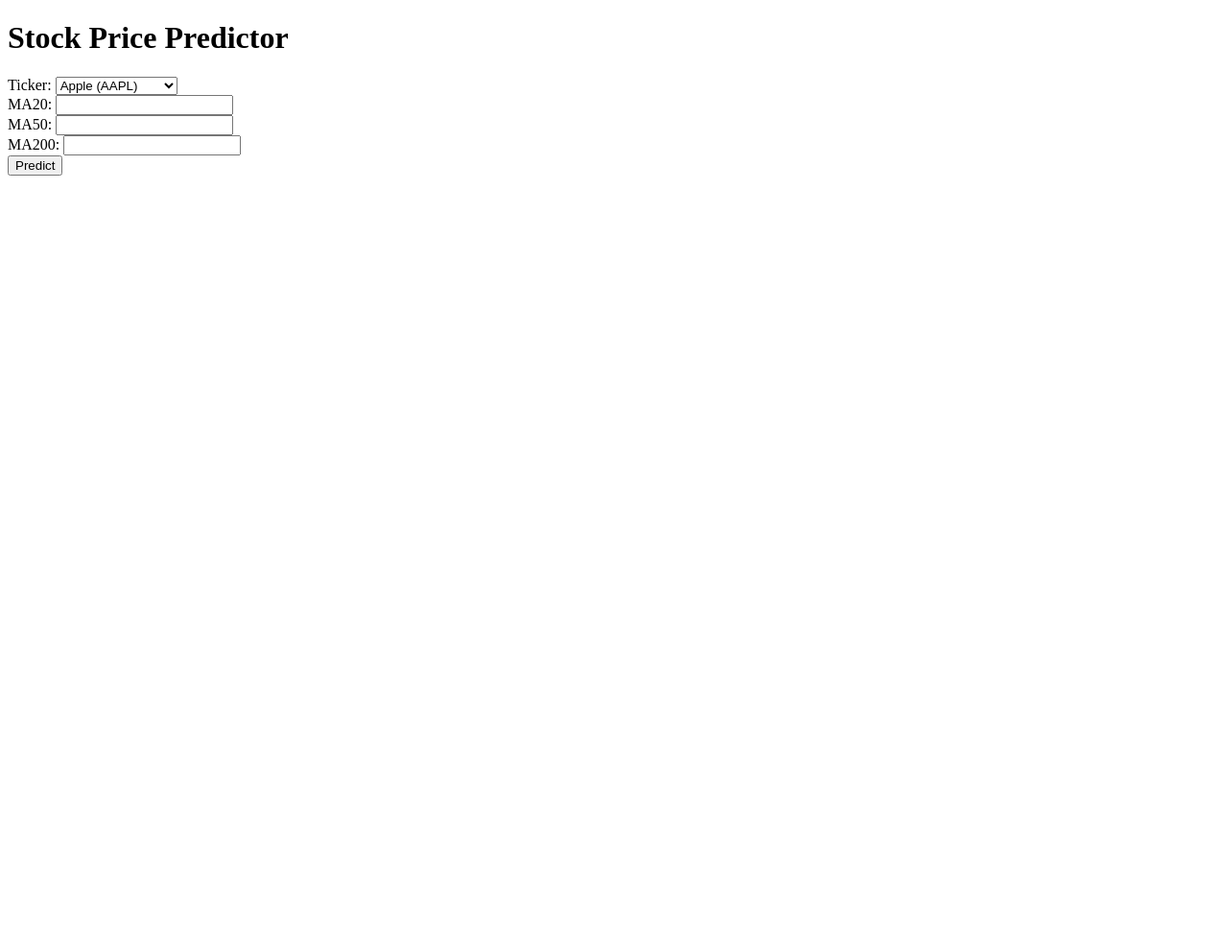
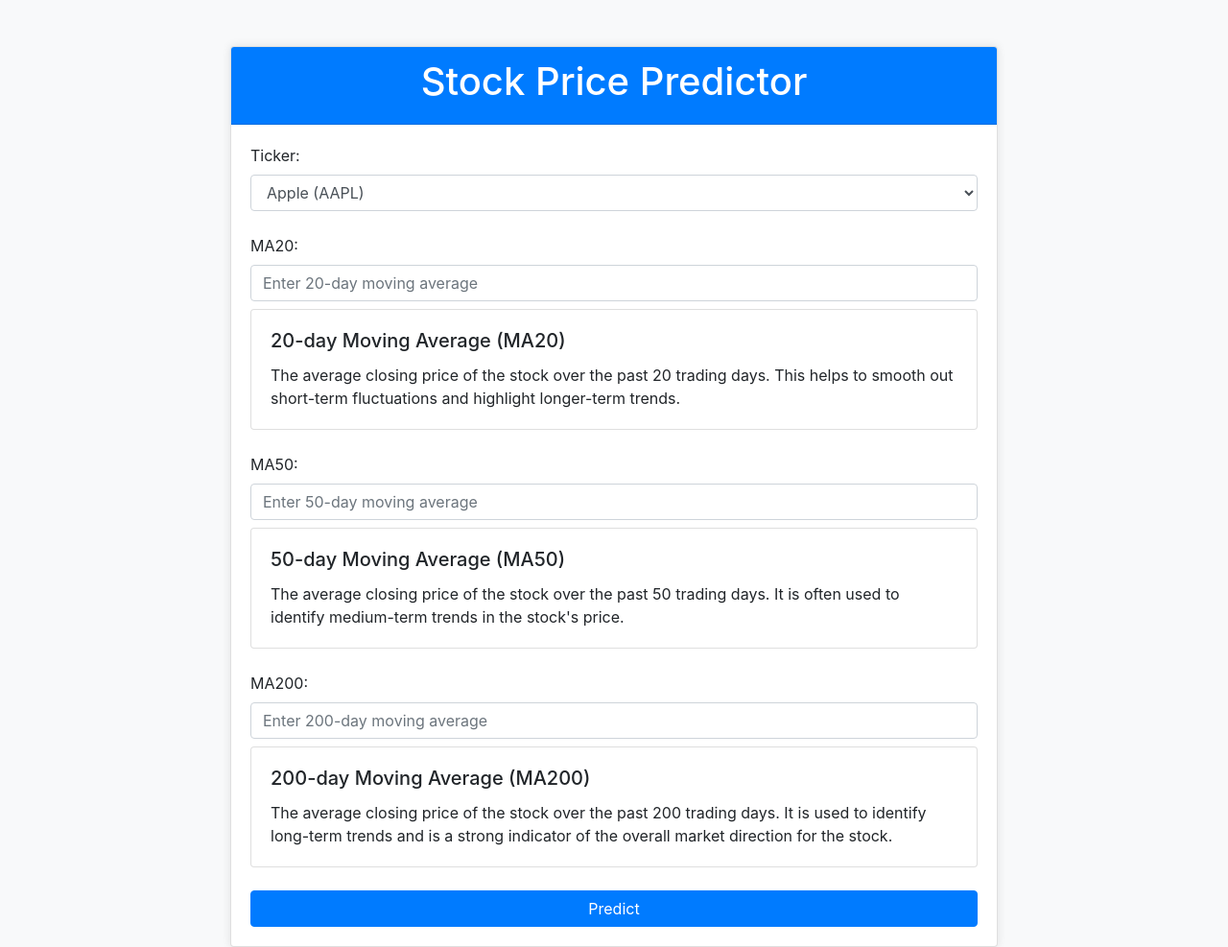
Before and after one commit to kubsamelkamu/stock-price-pridictor, a Flask app: page / in a window 1280 px wide. Shown: the whole page at 96% size. Before the commit the page ends 183 px from the top, so only its background shows below. Run offline with Flask 3, Linux system fonts and the light colour scheme; parts of the project's set-up code (start-up, migrations or seed data) failed here and were passed over; some libraries are stand-ins or nearby versions.

Commit message:
Enhance UI with Bootstrap and custom styles

```diff
--- /dev/null
+++ b/src/app/static/style.css
@@ -0,0 +1,50 @@
+body {
+    background-color: #f8f9fa;
+}
+
+.main-card {
+    max-width: 800px;
+    margin: auto;
+    box-shadow: 0 0 10px rgba(0, 0, 0, 0.1);
+    transition: transform 0.2s ease-in-out;
+}
+
+.main-card:hover {
+    transform: scale(1.02);
+}
+
+.card-header {
+    background-color: #007bff;
+    color: white;
+}
+
+.alert-heading {
+    font-size: 1.5rem;
+}
+
+.alert p {
+    font-size: 1.25rem;
+}
+
+.form-group {
+    margin-bottom: 1.5rem;
+}
+
+.info-card {
+    transition: transform 0.2s, box-shadow 0.2s;
+    cursor: pointer;
+}
+
+.info-card:hover {
+    transform: translateY(-5px);
+    box-shadow: 0 4px 8px rgba(0, 0, 0, 0.2);
+}
+
+.card-title {
+    font-size: 1.25rem;
+    margin-bottom: 0.75rem;
+}
+
+.card-text {
+    font-size: 1rem;
+}
--- a/src/app/templates/index.html
+++ b/src/app/templates/index.html
@@ -1,35 +1,74 @@
 <!DOCTYPE html>
 <html lang="en">
     <head>
-        <meta charset="utf-8">
+        <meta charset="UTF-8">
+        <meta name="viewport" content="width=device-width, initial-scale=1.0">
         <title>Stock Price Predictor</title>
-        <meta name="viewport" content="width=device-width, initial-scale=1.0">
+        <link rel="stylesheet" href="https://maxcdn.bootstrapcdn.com/bootstrap/4.5.2/css/bootstrap.min.css">
+        <link rel="stylesheet" href="{{ url_for('static', filename='style.css') }}">
     </head>
     <body>
+        <div class="container mt-5">
+            <div class="card main-card">
+                <div class="card-header text-center">
                     <h1>Stock Price Predictor</h1>
+                </div>
+                <div class="card-body">
                     <form method="POST" action="/predict">
+                        <div class="form-group">
                             <label for="ticker">Ticker:</label>
-            <select name="ticker" id="ticker">
+                            <select class="form-control" name="ticker" id="ticker">
                                 <option value="AAPL">Apple (AAPL)</option>
-                <option value="AMZN">Amazon (AMZN)</option>
+                                <option value="MSFT">Amazon (AMZN)</option>
                                 <option value="GOOGL">Google (GOOGL)</option>
-                <option value="MSFT">Microsoft (MSFT)</option>
-                <option value="TSLA">TESLA (TESLA)</option>
+                                <option value="AMZN">Microsoft (MSFT)</option>
+                                <option value="TSLA">Tesla (TSLA)</option>
                             </select>
-            <br>
+                        </div>
+                        <div class="form-group">
                             <label for="ma20">MA20:</label>
-            <input type="text" id="ma20" name="ma20">
-            <br>
+                            <input type="text" class="form-control" id="ma20" name="ma20" placeholder="Enter 20-day moving average">
+                            <div class="card mt-2 info-card">
+                                <div class="card-body">
+                                    <h5 class="card-title">20-day Moving Average (MA20)</h5>
+                                    <p class="card-text">The average closing price of the stock over the past 20 trading days. This helps to smooth out short-term fluctuations and highlight longer-term trends.</p>
+                                </div>
+                            </div>
+                        </div>
+                        <div class="form-group">
                             <label for="ma50">MA50:</label>
-            <input type="text" id="ma50" name="ma50">
-            <br>
+                            <input type="text" class="form-control" id="ma50" name="ma50" placeholder="Enter 50-day moving average">
+                            <div class="card mt-2 info-card">
+                                <div class="card-body">
+                                    <h5 class="card-title">50-day Moving Average (MA50)</h5>
+                                    <p class="card-text">The average closing price of the stock over the past 50 trading days. It is often used to identify medium-term trends in the stock's price.</p>
+                                </div>
+                            </div>
+                        </div>
+                        <div class="form-group">
                             <label for="ma200">MA200:</label>
-            <input type="text" id="ma200" name="ma200">
-            <br>
-            <button type="submit">Predict</button>
+                            <input type="text" class="form-control" id="ma200" name="ma200" placeholder="Enter 200-day moving average">
+                            <div class="card mt-2 info-card">
+                                <div class="card-body">
+                                    <h5 class="card-title">200-day Moving Average (MA200)</h5>
+                                    <p class="card-text">The average closing price of the stock over the past 200 trading days. It is used to identify long-term trends and is a strong indicator of the overall market direction for the stock.</p>
+                                </div>
+                            </div>
+                        </div>
+                        <button type="submit" class="btn btn-primary btn-block">Predict</button>
                     </form>
                     {% if prediction %}
-            <h2>Predicted Stock Price: {{ prediction }}</h2>
+                        <div class="alert alert-success mt-4" role="alert">
+                            <h4 class="alert-heading">Predicted Stock Price</h4>
+                            <p>{{ prediction }}</p>
+                        </div>
                     {% endif %}
+                </div>
+            </div>
+        </div>
+
+        <script src="https://code.jquery.com/jquery-3.5.1.slim.min.js"></script>
+        <script src="https://cdn.jsdelivr.net/npm/@popperjs/core@2.5.4/dist/umd/popper.min.js"></script>
+        <script src="https://maxcdn.bootstrapcdn.com/bootstrap/4.5.2/js/bootstrap.min.js"></script>
     </body>
 </html>
```
Lines whose indentation alone changed are shown as unchanged.
